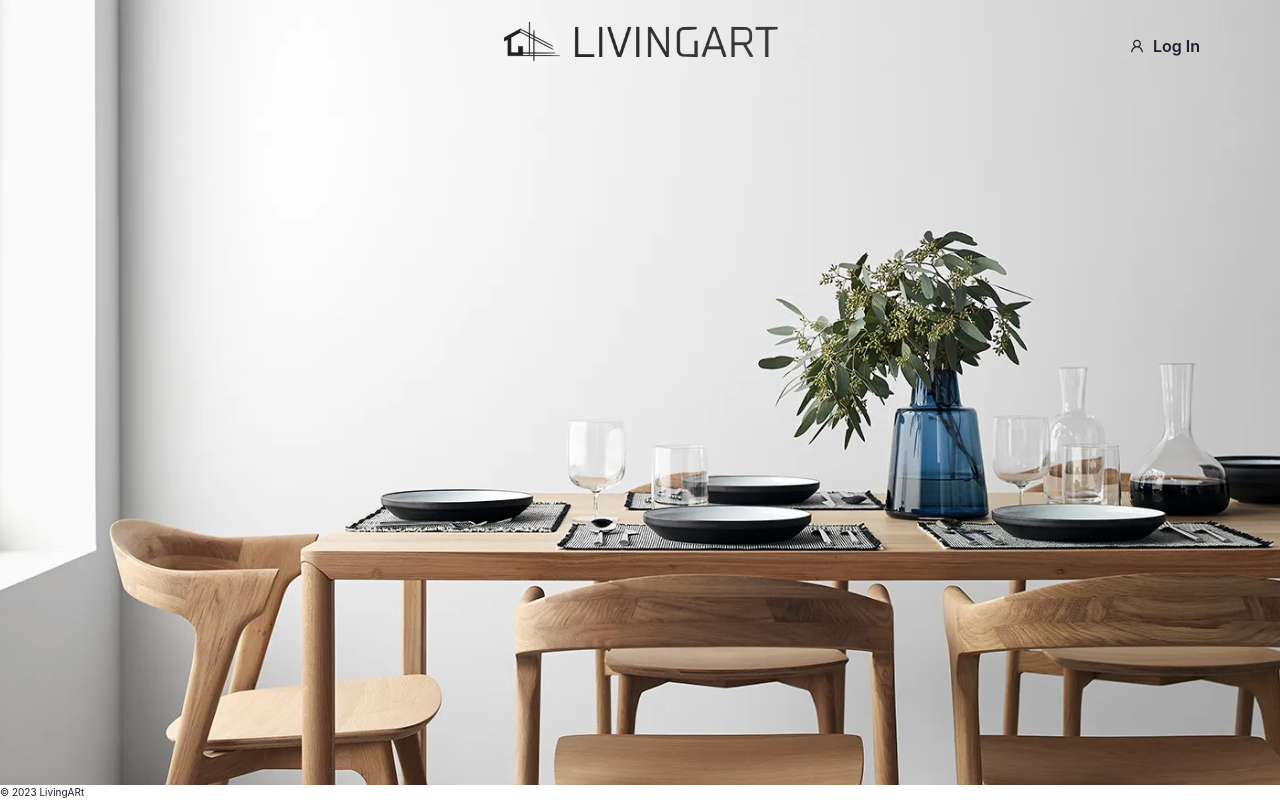
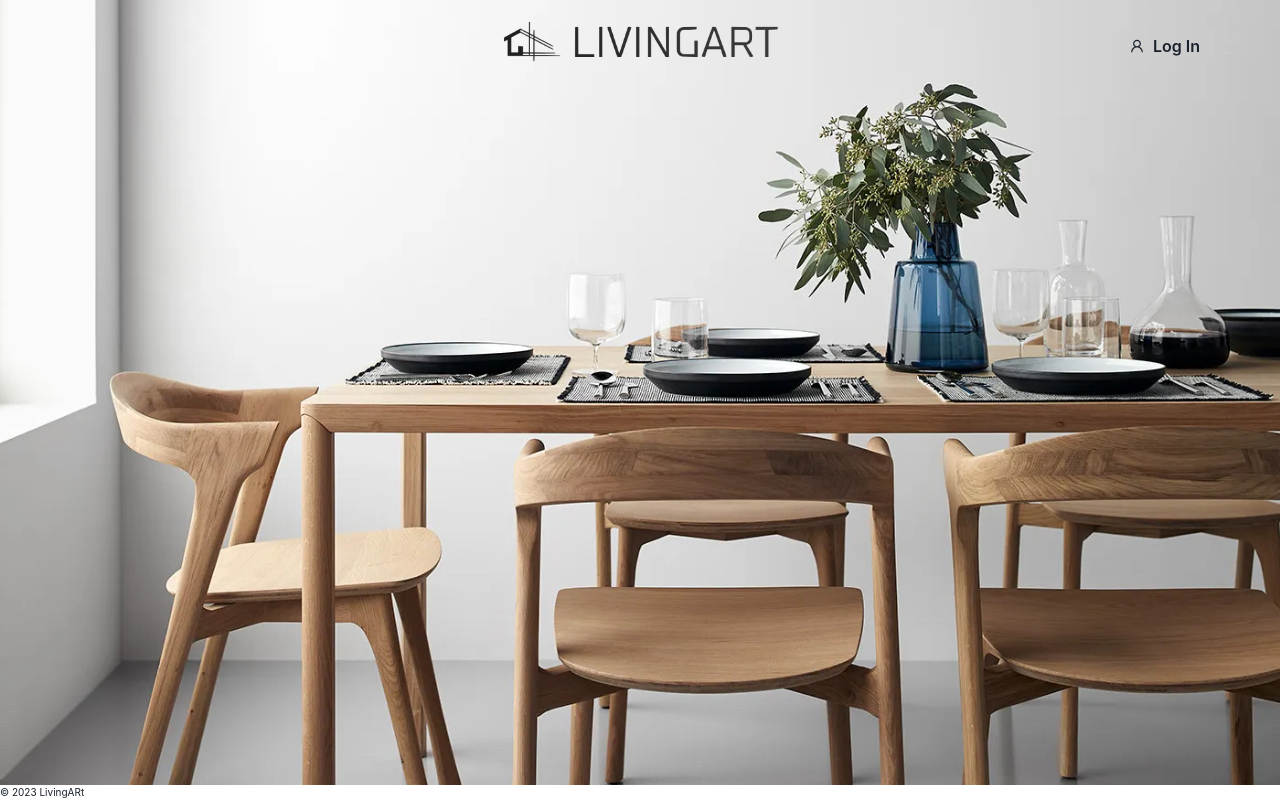
Before and after one commit to yolandajhzm/SIE-LivingARt-Web, a React (Create React App) app: page / in a window 1280 px wide. Built offline with nearby package versions, Linux system fonts and the light colour scheme.

Commit message:
background image

```diff
--- a/src/views/HomePage.js
+++ b/src/views/HomePage.js
@@ -9,7 +9,7 @@ const HomePage = () => {
         <Flex
         direction="column"
         flex="1"
-        bgImage="url('/assets/background1.jpg')"
+        bgImage="url('/assets/background2.jpg')"
         bgPosition="top"
         bgRepeat="no-repeat"
         bgSize={["100% auto", "cover", "cover"]}
```
Also changed, not shown: public/assets/background2.jpg (added), src/components/LogInModal.js (indentation only).
